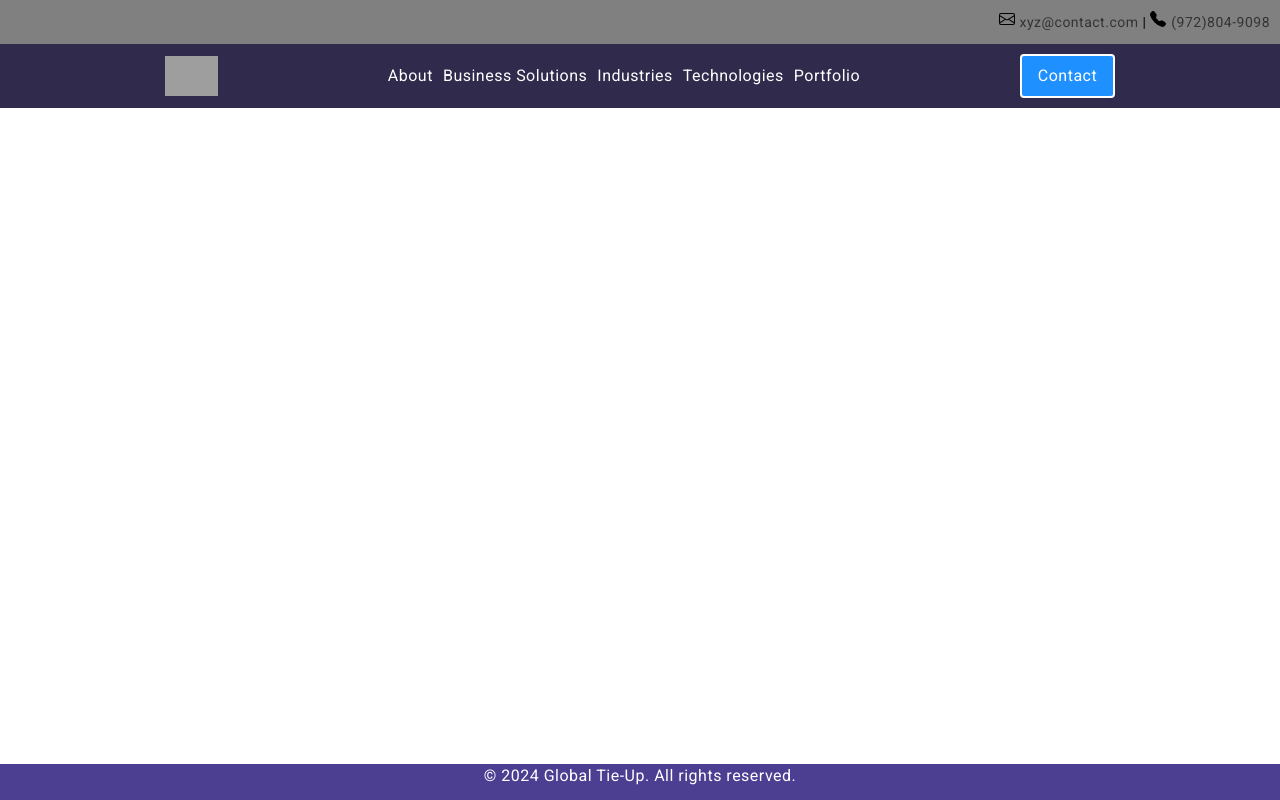
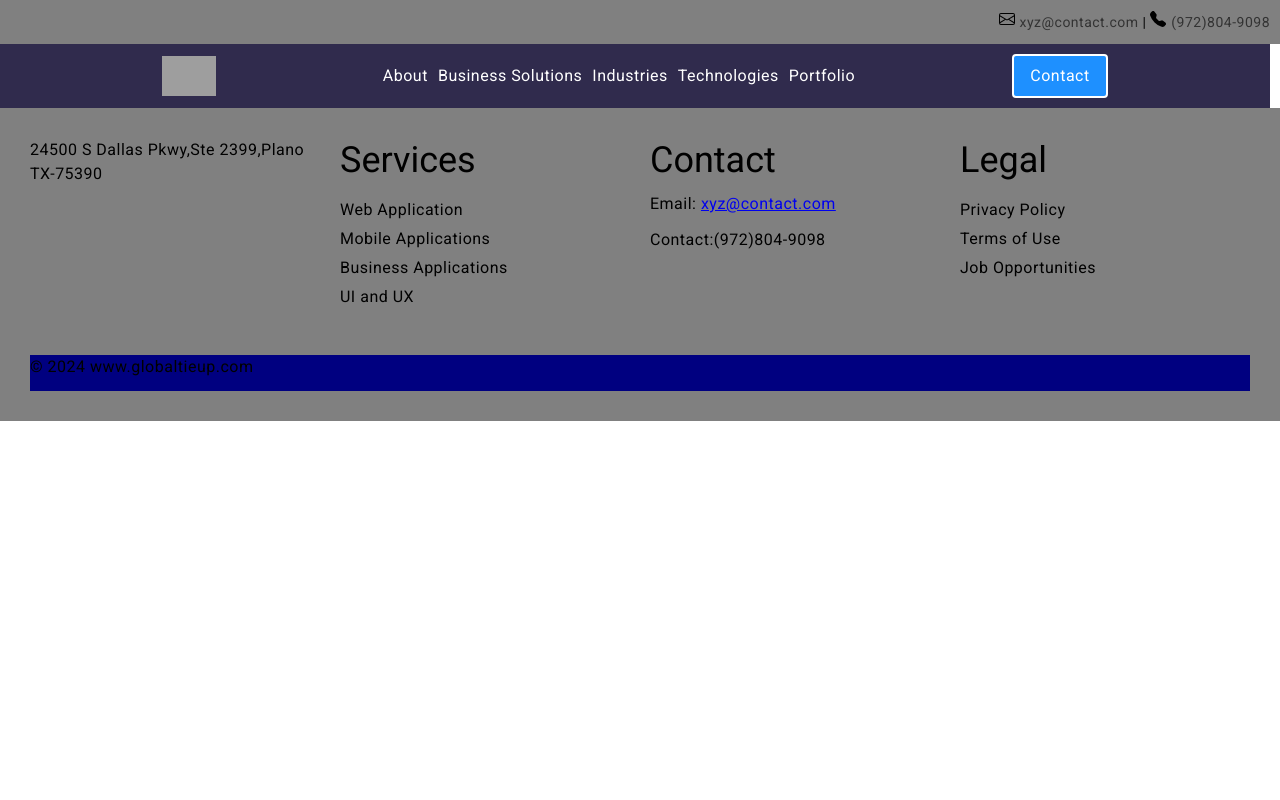
Before and after one commit to prithvir8/finalProject1, an Angular app: page / in a window 1280 px wide. Built offline with nearby package versions, Linux system fonts and the light colour scheme; grey boxes are pictures that could not be loaded.

Commit message:
changes with footer

```diff
--- a/angular.json
+++ b/angular.json
@@ -100,7 +100,9 @@
                      ],
             "styles": [
               "@angular/material/prebuilt-themes/azure-blue.css",
-              "src/styles.css"
+              "src/styles.css",
+              "node_modules/@fortawesome/fontawesome-free/css/all.min.css"
+
             ],
             "scripts": []
           }
--- a/package.json
+++ b/package.json
@@ -23,6 +23,7 @@
     "@angular/platform-server": "^18.1.0",
     "@angular/router": "^18.1.0",
     "@angular/ssr": "^18.1.0",
+    "@fortawesome/fontawesome-free": "^6.5.2",
     "bootstrap": "^5.3.3",
     "express": "^4.18.2",
     "rxjs": "~7.8.0",
--- a/src/app/app.component.html
+++ b/src/app/app.component.html
@@ -1,7 +1,5 @@
 <app-navbar></app-navbar>
 <router-outlet></router-outlet>
+<app-footer>
 
-
-<footer>
-  <p>© 2024 Global Tie-Up. All rights reserved.</p>
-</footer>
+</app-footer>
--- a/src/app/app.module.ts
+++ b/src/app/app.module.ts
@@ -13,6 +13,7 @@ import { IndustriesComponent } from './industries/industries.component';
 import { TechnologiesComponent } from './technologies/technologies.component';
 import { ServicesComponent } from './services/services.component';
 import { HomeComponent } from './home/home.component';
+import { FooterComponent } from './footer/footer.component';
 
 @NgModule({
   declarations: [
@@ -25,7 +26,8 @@ import { HomeComponent } from './home/home.component';
     IndustriesComponent,
     TechnologiesComponent,
     ServicesComponent,
-    HomeComponent
+    HomeComponent,
+    FooterComponent
   ],
   imports: [
     BrowserModule,
--- /dev/null
+++ b/src/app/footer/footer.component.css
@@ -0,0 +1,57 @@
+.footer {
+    display: flex;
+    flex-wrap: wrap;
+    justify-content: space-around;
+    padding: 20px;
+    background-color: grey
+    ;
+  }
+
+  .footer-section {
+    flex: 1;
+    min-width: 200px;
+    margin: 10px;
+  }
+
+  .footer-logo {
+    width: 150px;
+  }
+
+  .social-icons a {
+    margin-right: 10px;
+  }
+
+  .social-icons img {
+    width: 24px;
+    height: 24px;
+  }
+
+  .footer-section h3 {
+    margin-bottom: 10px;
+  }
+
+  .footer-section ul {
+    list-style-type: none;
+    padding: 0;
+  }
+
+  .footer-section ul li {
+    margin-bottom: 5px;
+  }
+
+  .footer-section ul li a {
+    text-decoration: none;
+    color: #000;
+  }
+
+  .footer-section ul li a:hover {
+    text-decoration: underline;
+  }
+
+  .copyright {
+    background-color: navy;
+    display: flex;
+    text-align: center;
+    flex-basis: 100%;
+    margin-top: 20px;
+  }
--- /dev/null
+++ b/src/app/footer/footer.component.html
@@ -0,0 +1,36 @@
+<div class="footer">
+    <div class="footer-section">
+          <p>24500 S Dallas Pkwy,Ste 2399,Plano TX-75390</p>
+      <div class="social-icons">
+        <a href="#"><i class="fab fa-facebook"></i></a>
+      <a href="#"><i class="fab fa-twitter"></i></a>
+      <a href="#"><i class="fab fa-instagram"></i></a>
+      <a href="#"><i class="fab fa-linkedin"></i></a>
+      </div>
+    </div>
+    <div class="footer-section">
+      <h3>Services</h3>
+      <ul>
+        <li><a href="#">Web Application</a></li>
+        <li><a href="#">Mobile Applications</a></li>
+        <li><a href="#">Business Applications</a></li>
+        <li><a href="#">UI and UX</a></li>
+      </ul>
+    </div>
+    <div class="footer-section">
+      <h3>Contact</h3>
+      <p>Email: <a href="mailto:contact@globaltieup.com">{{email}}</a></p>
+      <p>Contact:{{phone}}</p>
+    </div>
+    <div class="footer-section">
+      <h3>Legal</h3>
+      <ul>
+        <li><a href="#">Privacy Policy</a></li>
+        <li><a href="#">Terms of Use</a></li>
+        <li><a href="#">Job Opportunities</a></li>
+      </ul>
+    </div>
+    <div class="footer-section copyright">
+      <p>&copy; 2024 www.globaltieup.com</p>
+    </div>
+  </div>
--- /dev/null
+++ b/src/app/footer/footer.component.ts
@@ -0,0 +1,16 @@
+import { Component, OnInit } from '@angular/core';
+
+@Component({
+  selector: 'app-footer',
+  templateUrl: './footer.component.html',
+  styleUrl: './footer.component.css'
+})
+export class FooterComponent implements OnInit{
+phone: any='(972)804-9098'
+email: string='xyz@contact.com'
+  constructor() { }
+
+  ngOnInit(): void {
+  }
+
+}
--- a/src/app/navbar/navbar.component.css
+++ b/src/app/navbar/navbar.component.css
@@ -16,6 +16,7 @@
     align-items: center;
     padding: 10px 15px;
     word-spacing: 5%;
+    margin-right: 10px;
 
   }
   .nav-bar .logo {
```
Also changed, not shown: 2 other files (tests, documents, lock files or other folders).
